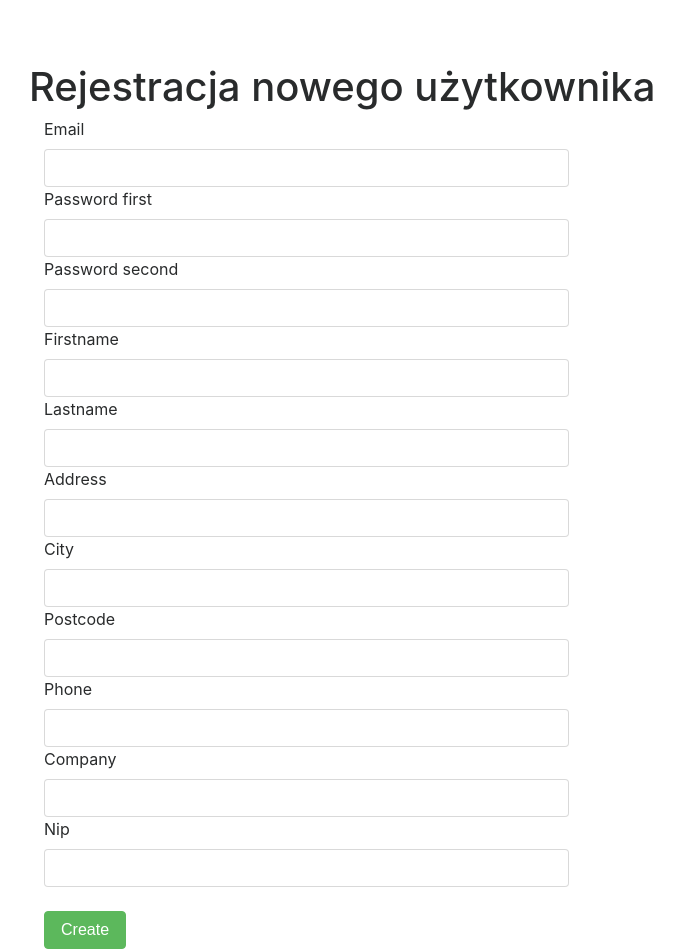
After one commit to ciastko1742/SystemZarzadzaniaTartakami, a Symfony app: template tartak/templates/login/register.html.twig in a window 1280 px wide. The commit adds this page. Shown: the whole page, without its empty margins (56-740 px from the left). Run offline with Twig, Linux system fonts and the light colour scheme; the template is opened without the code that fills it, so the values that code supplies are empty; form fields are guessed from the names that the template uses; some libraries are stand-ins or nearby versions.

Commit message:
dodanie rejestracji

```diff
--- a/tartak/src/Controller/ProfileController.php
+++ b/tartak/src/Controller/ProfileController.php
@@ -14,7 +14,7 @@ class ProfileController extends AbstractController
      */
     public function profile(): Response
     {
-        return $this->render('User/profile.html.twig', []);
+        return $this->render('profile/index.html.twig', []);
     }
 
     /**
--- a/tartak/src/Entity/Users.php
+++ b/tartak/src/Entity/Users.php
@@ -233,7 +233,7 @@ class Users implements UserInterface
     private $phone;
 
     /**
-     * @ORM\Column(type="text")
+     * @ORM\Column(type="string", length=256, unique=true)
      */
     private $email;
 
@@ -245,7 +245,7 @@ class Users implements UserInterface
     /**
      * @ORM\Column(type="integer")
      */
-    private $id_group;
+    private $id_group = 1;
 
     /**
      * @ORM\Column(type="array")
--- a/tartak/templates/base.html.twig
+++ b/tartak/templates/base.html.twig
@@ -10,6 +10,13 @@
           crossorigin="anonymous">
 </head>
 <body>
+<div class="col-md-12">
+    {% for type, messages in app.session.flashbag.all() %}
+        {% for message in messages %}
+            <div class="alert alert-{{type}}">{{message}}</div>
+        {% endfor %}
+    {% endfor %}
+</div>
 <nav class="navbar navbar-expand-lg navbar-dark bg-dark">
     <div class="container">
         {% if app.user %}
--- /dev/null
+++ b/tartak/templates/login/register.html.twig
@@ -0,0 +1,37 @@
+{% extends 'base.html.twig' %}
+{% block body %}
+    <div class="row">
+        <div class="col-lg-12">
+            <h1 class="mt-5">Rejestracja nowego użytkownika</h1>
+            <div class="col-lg-6">
+                {{ form_start(form, {'attr': {'class': 'form-horizontal'}}) }}
+                {{ form_label(form.email) }}
+                {{ form_widget(form.email, {'attr': {'class': 'form-control'}}) }}
+                {{ form_label(form.password.first) }}
+                {{ form_widget(form.password.first, {'attr': {'class': 'form-control'}}) }}
+                {{ form_label(form.password.second) }}
+                {{ form_widget(form.password.second, {'attr': {'class': 'form-control'}}) }}
+                {{ form_label(form.firstname) }}
+                {{ form_widget(form.firstname, {'attr': {'class': 'form-control'}}) }}
+                {{ form_label(form.lastname) }}
+                {{ form_widget(form.lastname, {'attr': {'class': 'form-control'}}) }}
+                {{ form_label(form.address) }}
+                {{ form_widget(form.address, {'attr': {'class': 'form-control'}}) }}
+                {{ form_label(form.city) }}
+                {{ form_widget(form.city, {'attr': {'class': 'form-control'}}) }}
+                {{ form_label(form.postcode) }}
+                {{ form_widget(form.postcode, {'attr': {'class': 'form-control'}}) }}
+                {{ form_label(form.phone) }}
+                {{ form_widget(form.phone, {'attr': {'class': 'form-control'}}) }}
+                {{ form_label(form.company) }}
+                {{ form_widget(form.company, {'attr': {'class': 'form-control'}}) }}
+                {{ form_label(form.nip) }}
+                {{ form_widget(form.nip, {'attr': {'class': 'form-control'}}) }}
+
+                <br>
+                <input type="submit" value="Create" class="btn btn-success">
+                {{ form_end(form) }}
+            </div>
+        </div>
+    </div>
+{% endblock %}
```
Also changed, not shown: tartak/src/Controller/LoginController.php (+40 -3 lines), tartak/src/Form/UserType.php (added, +44 -0 lines).
